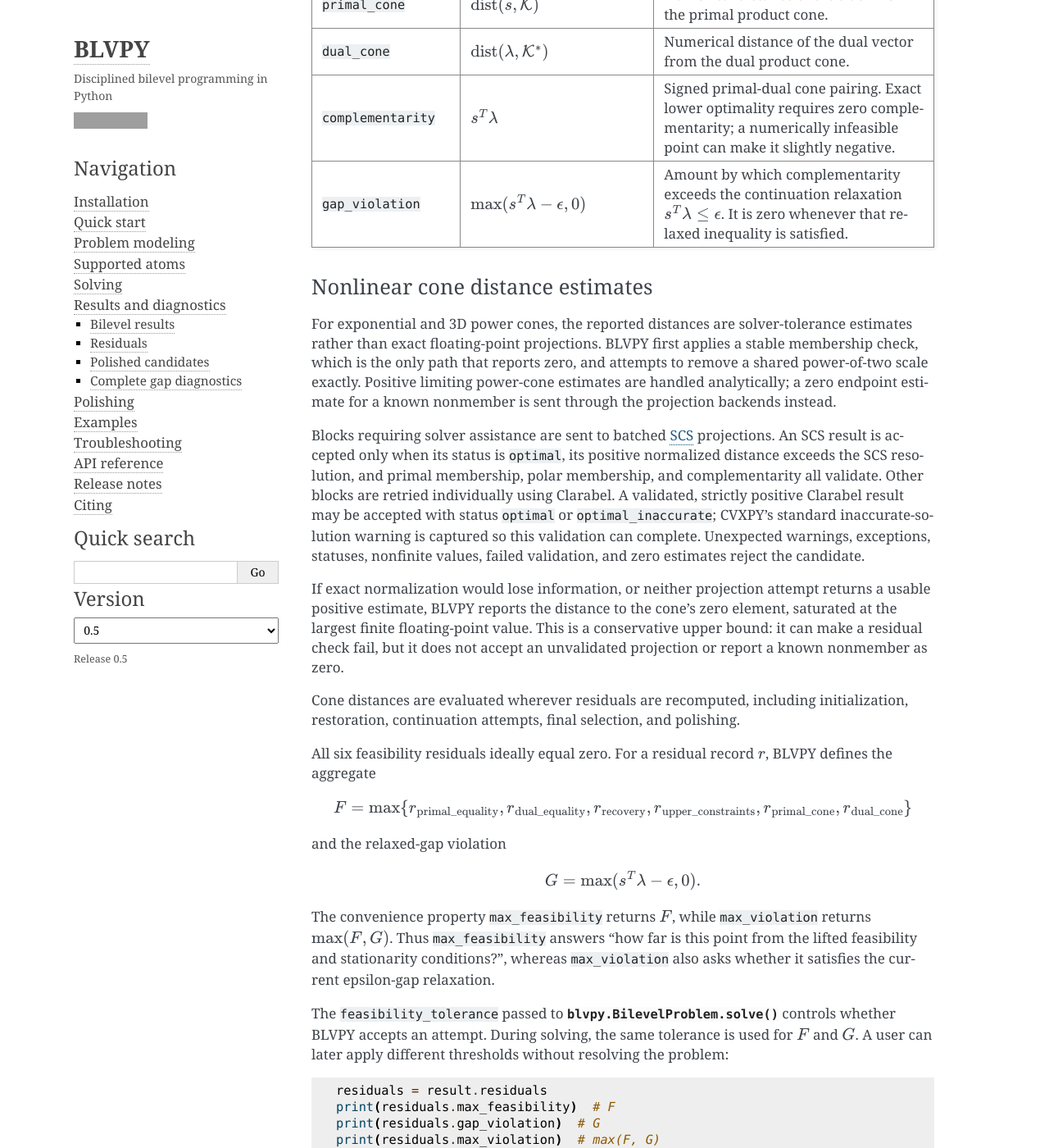
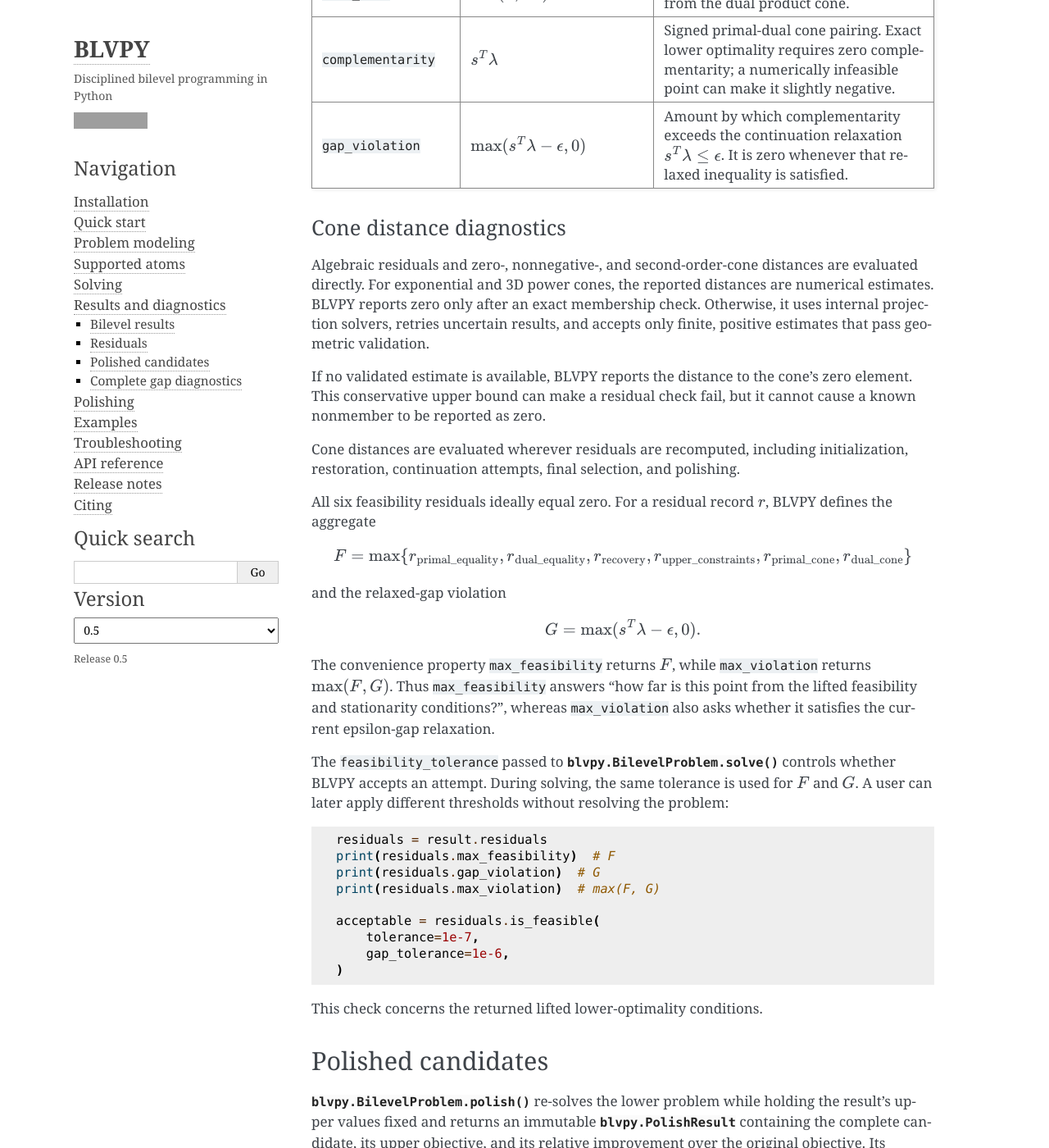
Before and after one commit to dxogrp/blvpy, a Sphinx documentation site: the page built from docs/results.md, in a window 1280 px wide and 1400 px high, scrolled down 3113 px. Shown: the whole window at 82% size. Built offline with Sphinx 7.4.7, drawn with Linux system fonts in a browser that asks for light colours; some of the changed text lies outside the part shown; grey boxes are pictures that could not be loaded.

Commit message:
Update docs

````diff
--- a/docs/results.md
+++ b/docs/results.md
@@ -133,10 +133,7 @@ modeled lower objective and constraints, and BLVPY evaluates their dependence
 on $x$. In the returned result, `canonical_primal` stores $u$, `slack` stores
 $s$, and `dual` stores $\lambda$. BLVPY recomputes the residuals from these
 snapshots after each nonlinear attempt; no additional lower-problem solve is
-required. Algebraic residuals and zero-, nonnegative-, and second-order-cone
-distances are evaluated directly. See
-{ref}`nonlinear-cone-distance-estimates` for the different numerical contract
-of exponential- and 3D power-cone distances.
+required.
 
 {class}`blvpy.Residuals` reports how closely the returned numerical point
 satisfies this canonical system and the original bilevel model:
@@ -183,31 +180,18 @@ satisfies this canonical system and the original bilevel model:
 ```
 
 (nonlinear-cone-distance-estimates)=
-### Nonlinear cone distance estimates
+### Cone distance diagnostics
 
-For exponential and 3D power cones, the reported distances are
-solver-tolerance estimates rather than exact floating-point projections.
-BLVPY first applies a stable membership check, which is the only path that
-reports zero, and attempts to remove a shared power-of-two scale exactly.
-Positive limiting power-cone estimates are handled analytically; a zero
-endpoint estimate for a known nonmember is sent through the projection
-backends instead.
+Algebraic residuals and zero-, nonnegative-, and second-order-cone distances
+are evaluated directly. For exponential and 3D power cones, the reported
+distances are numerical estimates. BLVPY reports zero only after an exact
+membership check. Otherwise, it uses internal projection solvers, retries
+uncertain results, and accepts only finite, positive estimates that pass
+geometric validation.
 
-Blocks requiring solver assistance are sent to batched
-[SCS](https://www.cvxgrp.org/scs/) projections. An SCS result is accepted only
-when its status is `optimal`, its positive normalized distance exceeds the SCS
-resolution, and primal membership, polar membership, and complementarity all
-validate. Other blocks are retried individually using Clarabel. A validated,
-strictly positive Clarabel result may be accepted with status `optimal` or
-`optimal_inaccurate`; CVXPY's standard inaccurate-solution warning is captured
-so this validation can complete. Unexpected warnings, exceptions, statuses,
-nonfinite values, failed validation, and zero estimates reject the candidate.
-
-If exact normalization would lose information, or neither projection attempt
-returns a usable positive estimate, BLVPY reports the distance to the cone's
-zero element, saturated at the largest finite floating-point value. This is a
-conservative upper bound: it can make a residual check fail, but it does not
-accept an unvalidated projection or report a known nonmember as zero.
+If no validated estimate is available, BLVPY reports the distance to the
+cone's zero element. This conservative upper bound can make a residual check
+fail, but it cannot cause a known nonmember to be reported as zero.
 
 Cone distances are evaluated wherever residuals are recomputed, including
 initialization, restoration, continuation attempts, final selection, and
````
